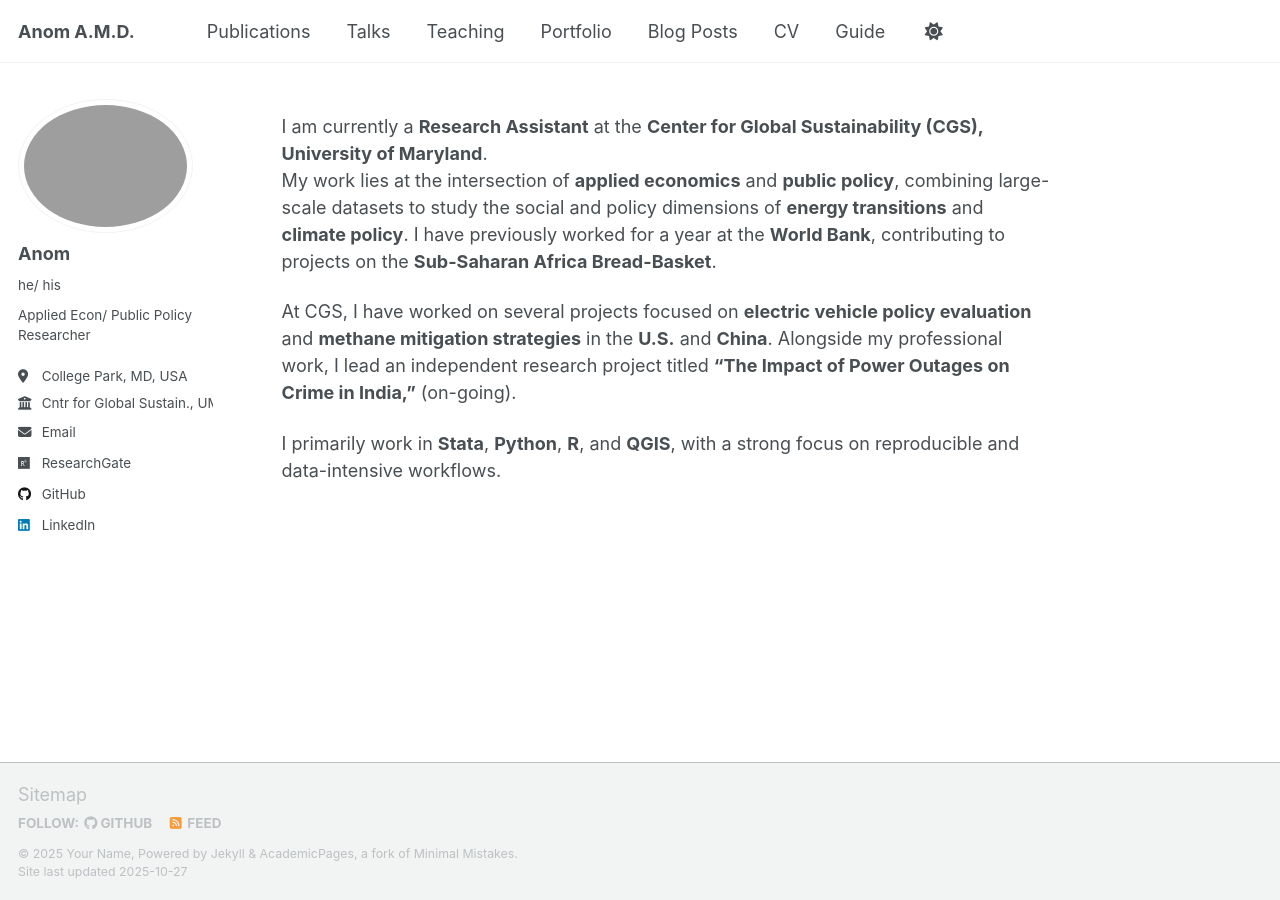
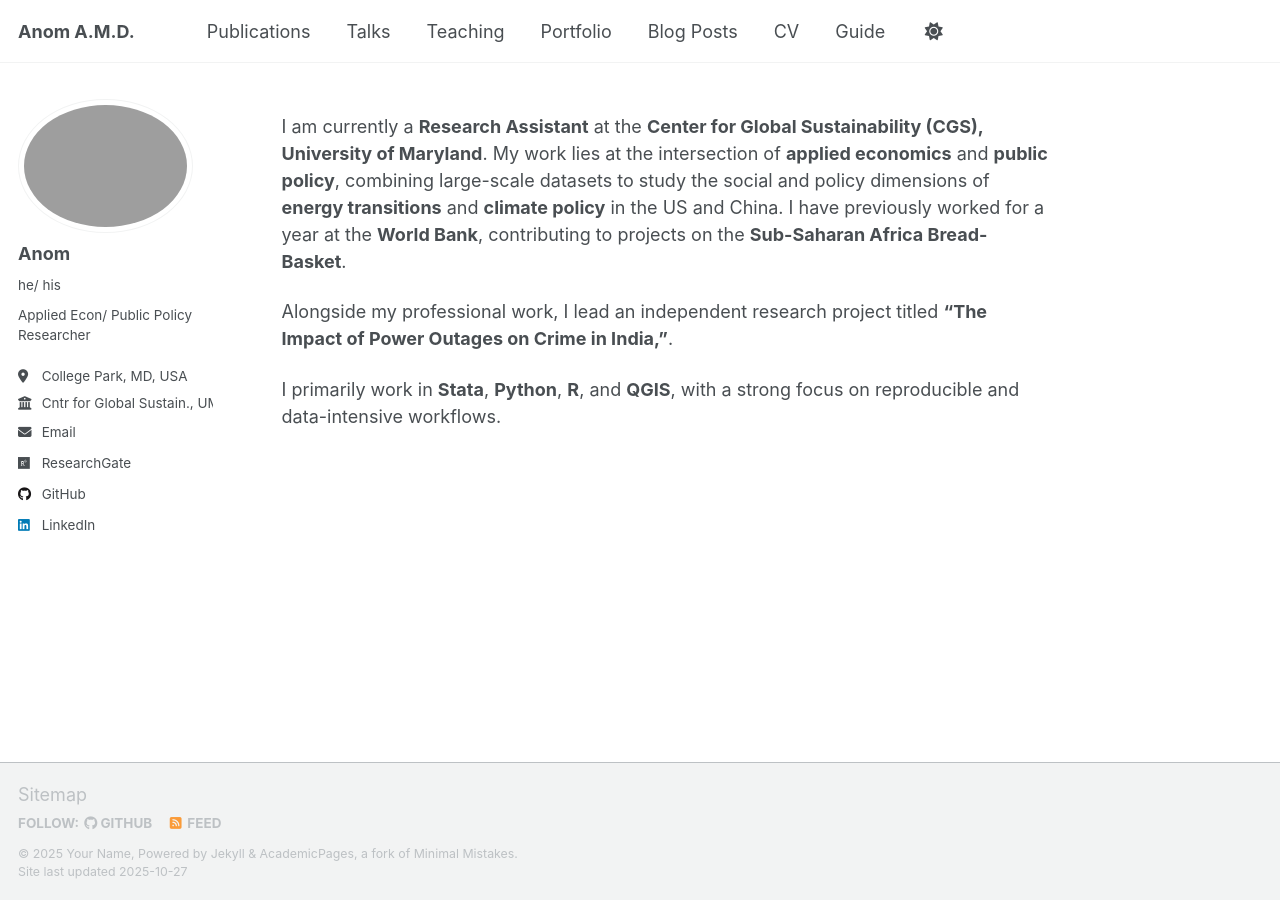
Before and after one commit to anomdule/anomdule.github.io, a Jekyll site: the page built from _pages/about.md, in a window 1280 px wide. Built offline with Jekyll 4.4.1, drawn with Linux system fonts in a browser that asks for light colours; a script that is not in the unit is left out.

Commit message:
Update about.md

```diff
--- a/_pages/about.md
+++ b/_pages/about.md
@@ -7,9 +7,8 @@ redirect_from:
   - /about.html
 ---
 
-I am currently a **Research Assistant** at the **Center for Global Sustainability (CGS), University of Maryland**.
-My work lies at the intersection of **applied economics** and **public policy**, combining large-scale datasets to study the social and policy dimensions of **energy transitions** and **climate policy**. I have previously worked for a year at the **World Bank**, contributing to projects on the **Sub-Saharan Africa Bread-Basket**.
+I am currently a **Research Assistant** at the **Center for Global Sustainability (CGS), University of Maryland**. My work lies at the intersection of **applied economics** and **public policy**, combining large-scale datasets to study the social and policy dimensions of **energy transitions** and **climate policy** in the US and China. I have previously worked for a year at the **World Bank**, contributing to projects on the **Sub-Saharan Africa Bread-Basket**.
 
-At CGS, I have worked on several projects focused on **electric vehicle policy evaluation** and **methane mitigation strategies** in the **U.S.** and **China**. Alongside my professional work, I lead an independent research project titled **“The Impact of Power Outages on Crime in India,”** (on-going).
+Alongside my professional work, I lead an independent research project titled **“The Impact of Power Outages on Crime in India,”**.
 
 I primarily work in **Stata**, **Python**, **R**, and **QGIS**, with a strong focus on reproducible and data-intensive workflows.
```
